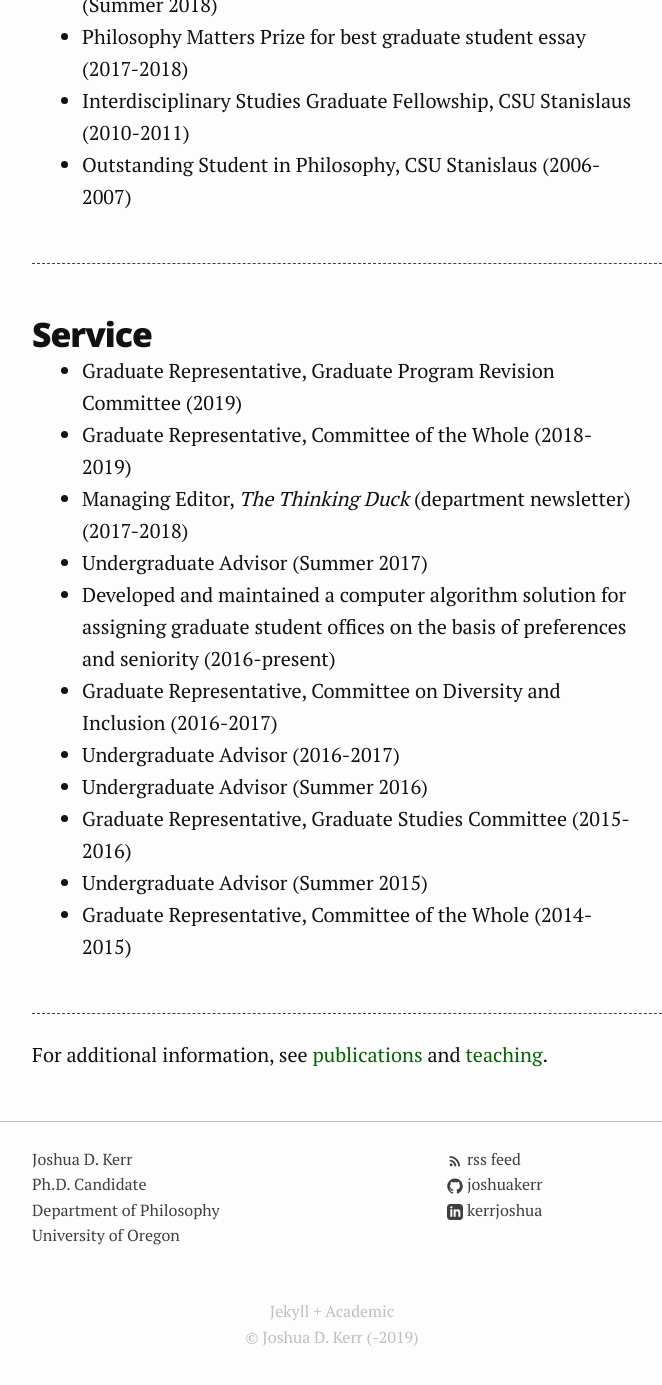
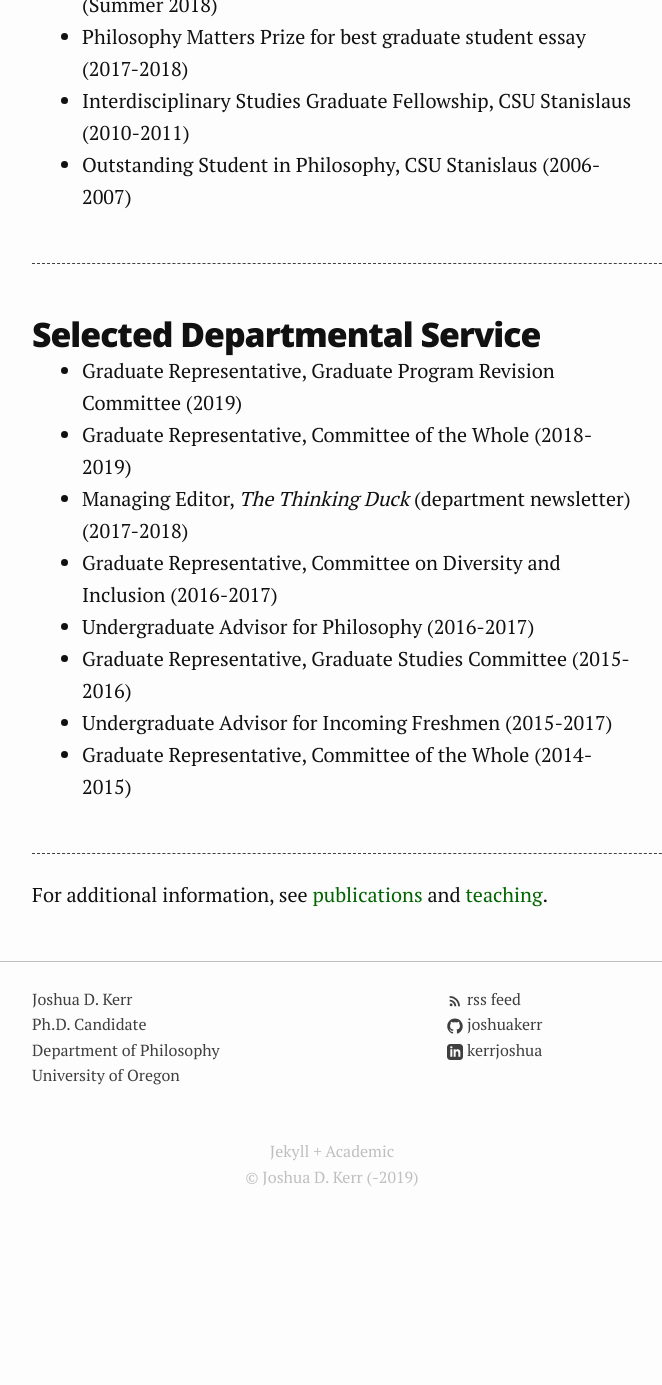
Before and after one commit to joshuakerr/joshuakerr.github.io.old, a Jekyll site: the page built from pages/cv.md, in a window 1280 px wide and 1400 px high, scrolled down 1329 px. Shown: the top 1385 px of the window, without its empty margins (308-970 px from the left). Built offline with Jekyll 4.4.1, drawn with Linux system fonts in a browser that asks for light colours; after the commit the page ends 2569 px from its top, so only the background shows below that; some of the changed text lies outside the part shown.

Commit message:
theme updates

```diff
--- a/pages/cv.md
+++ b/pages/cv.md
@@ -1,7 +1,6 @@
 ---
     layout: page
-    title: C.V.
-    tagline: Curriculum Vitae
+    title: Curriculum Vitae
 ---
 
 ## Education
@@ -30,17 +29,14 @@
 
 ---
 
-## Service
+## Selected Departmental Service
 - Graduate Representative, Graduate Program Revision Committee (2019)
 - Graduate Representative, Committee of the Whole (2018-2019)
 - Managing Editor, *The Thinking Duck* (department newsletter) (2017-2018)
-- Undergraduate Advisor (Summer 2017)
-- Developed and maintained a computer algorithm solution for assigning graduate student offices on the basis of preferences and seniority (2016-present)
 - Graduate Representative, Committee on Diversity and Inclusion (2016-2017)
-- Undergraduate Advisor (2016-2017)
-- Undergraduate Advisor (Summer 2016)
+- Undergraduate Advisor for Philosophy (2016-2017)
 - Graduate Representative, Graduate Studies Committee (2015-2016)
-- Undergraduate Advisor (Summer 2015)
+- Undergraduate Advisor for Incoming Freshmen (2015-2017)
 - Graduate Representative, Committee of the Whole (2014-2015)
 
 ---
```
